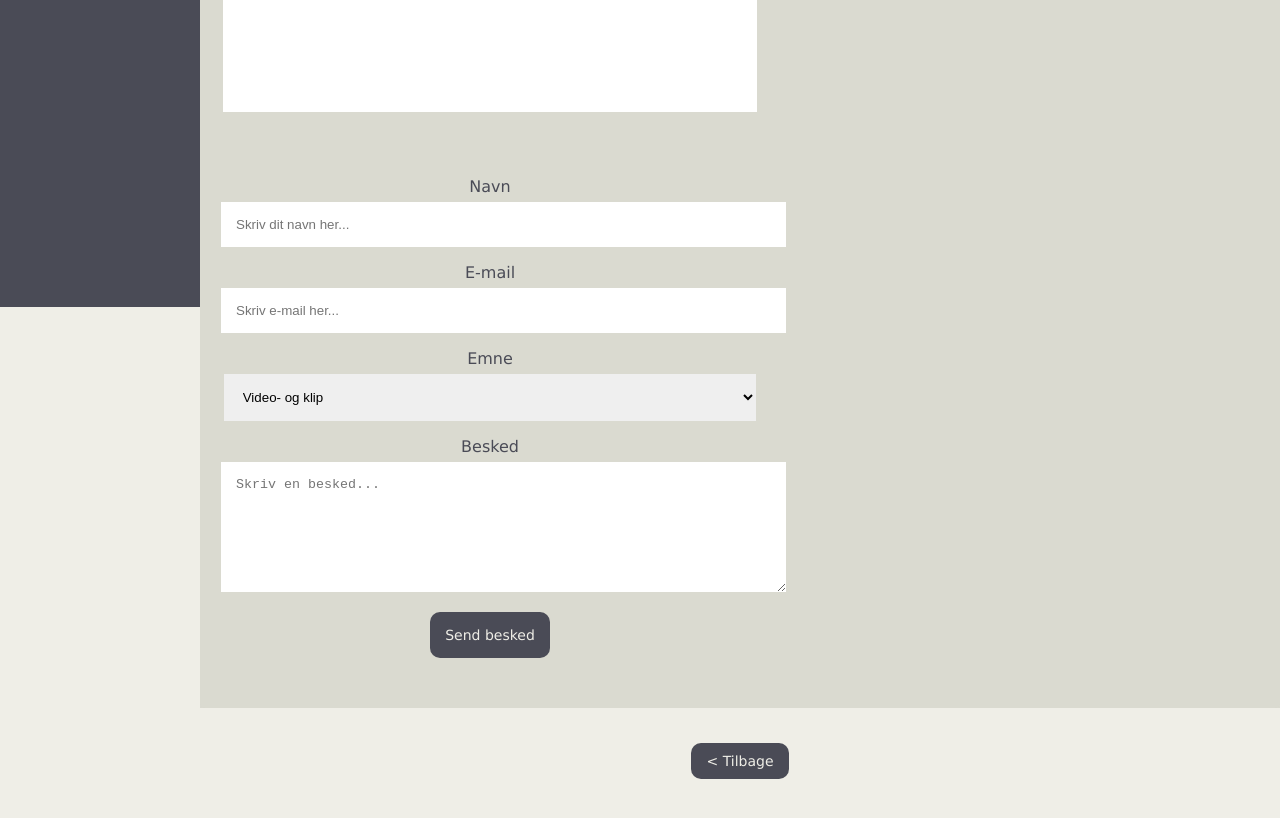
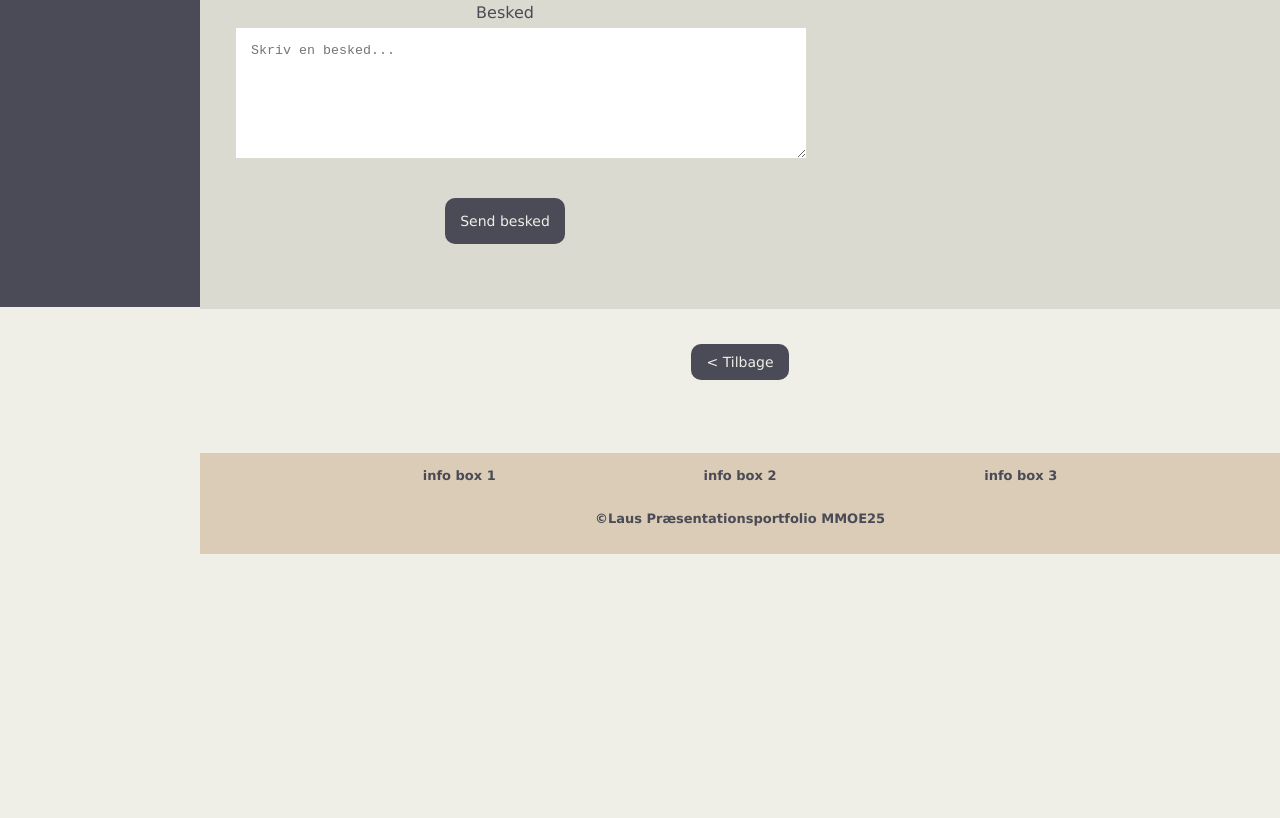
Before and after one commit to lauhofn-mmd/p3-praesentaionsportfolio, a plain HTML site: page kontakt.html in a window 1280 px wide. Shown: the part 508-1326 px from the top of the page. After the commit the page ends 1062 px from the top, so only its background shows below. Drawn offline with Linux system fonts and the light colour scheme.

Commit message:
footer på alle sider
footer

```diff
--- a/kontakt.html
+++ b/kontakt.html
@@ -60,9 +60,6 @@
                   <div class="kontakt-container">
                     <div id="kontakt-formular">   <!-- Svarer til Row i eksempel side, SLET SENERE -->
 
-                      <div class="kontakt-kolonne">
-                        <img src="img/lau-webp/white.webp" style="width:99%; margin-bottom: 15px;" alt="billede af mig på kontakt side">
-                      </div>
 
                       <div class="kontakt-kolonne">
 
@@ -83,8 +80,9 @@
                         <label for="subject">Besked</label>
                         <textarea id="subject" name="subject" placeholder="Skriv en besked..." style="height:100px"></textarea>
 
-                        <input type="submit" value="Send besked">
-
+                        <div id="send-knap">
+                          <input type="submit" value="Send besked">
+                        </div>
 
                       </div>
 
@@ -108,26 +106,21 @@
 
           </div>
 
+
+          <!-- Start på Hjemmeside Footer -->
+            <footer>
+              <div class="footer-container">
+                <div>info box 1</div>
+                <div>info box 2</div>
+                <div>info box 3</div>
+              </div>
+              <br>
+              <p>©Laus Præsentationsportfolio MMOE25</p>
+            </footer>
+          <!-- Start på Hjemmeside Footer -->
+
         </main>
       <!-- Slut på Main Content -->
-
-
-      <!-- Start på Hjemmeside Footer -->
-        <footer class="footer">
-          <br>
-          <!--<div class="menu-soMe-container">
-            <div class="soMe-container">
-              <img src="img/soMe-ikoner webp/fb-4A4B56.png" alt="facebook" style="width:10%">
-            </div>
-            <div class="soMe-container">
-              <img src="img/soMe-ikoner webp/insta-4A4B56.png" alt="insta" style="width:10%">
-            </div>
-            <div class="soMe-container">
-              <img src="img/soMe-ikoner webp/linked-4A4B56.png" alt="linked" style="width:10%">
-            </div>
-          </div>-->
-        </footer>
-      <!-- Start på Hjemmeside Footer -->
 
 
 
--- a/stylesheet.css
+++ b/stylesheet.css
@@ -12,7 +12,7 @@
 
     .menu {grid-area: menu;}   /* Erklæring af grid areas */
     .main {grid-area: main;}
-    .footer {grid-area: footer;}
+    /*.footer {grid-area: footer;}*/
 
 /* Slut på Body */
 
@@ -29,8 +29,8 @@
         display: grid;
         grid-template-areas:
             "menu menu"      /* Hvordan tabellen er sat op i webpage */
-            "main main"      /* Forestil dig teksten i en 2x3 tabel */
-            "footer footer";
+            "main main";      /* Forestil dig teksten i en 2x3 tabel */
+            /*"footer footer";*/
 
         grid-gap: 0;
         padding: 0;
@@ -266,7 +266,7 @@
             margin-left: 20px;
             margin-right: 20px;
             border-radius: 10px;
-            width: 470px;
+            width: 475px;
         }
 
         div.tegne-container img {
@@ -319,13 +319,14 @@
 
 
         input[type=text], select, textarea {
-            width: 99%;
+            width: 100%;
             padding: 15px;
             border: 1px solid #DADAD0;
             margin-top: 5px;
             margin-bottom: 15px;
             resize: vertical;
         }
+
 
         input[type=submit] {   /* Knappen til Send Besked i kontakt formular */
             background-color: #4A4B56;
@@ -344,6 +345,10 @@
             text-decoration: underline;
         }
 
+        #send-knap {
+            margin-top: 20px;
+        }
+
 
         #kontakt-formular:after {  /* Clear floats after the columns - UNDERSØG HVAD DET BETYDER*/
             content: "";
@@ -351,7 +356,19 @@
             clear: both;
         }
 
+        .kontakt-kolonne {
+            float: center;
+            width: 85%;
+            padding: 20px;
+        }
 
+        #besked-emne {
+            width: 500px;
+        }
+
+        #send-knap {
+            margin-top: 20px;
+        }
 
 
     /* SLUT PÅ OM KONTAKT SIDE CSS */
@@ -359,18 +376,30 @@
 
     /* Start på footer*/
 
-        .footer {
-            background-color: #CDB793;
-            color: #EFEEE7;
+        .main footer {
+            text-align: center;
+            padding: 5px;
+            background-color: #DACCB6;
             bottom: 0;
-            position: fixed;
-            height: 30px;
+            color: #4A4B56;
+            font-size: 13px;
+            font-weight: bold;
+            padding: 15px;
+        }
+
+        .main .footer-container {
+            display: flex;
+            flex-direction: row;
+            justify-content: space-evenly;
         }
 
     /* Start på footer*/
 
 
 /* Grid container */
+
+
+
 
 
 /* Media Query for PC Skærm */
@@ -477,10 +506,13 @@
         /* START PÅ KONTAKT SIDE */
 
         .kontakt-kolonne {
-            float: left;
+            float: center;
             width: 50%;
-            margin-top: 6px;
-            padding: 20px;
+            margin: 15px;
+        }
+
+        #besked-emne {
+            width: 635px;
         }
 
 
@@ -513,7 +545,7 @@
                 margin-left: 20px;
                 margin-right: 20px;
                 border-radius: 10px;
-                width: 1120px;
+                width: 1135px;
             }
 
             div.tegne-container img {
@@ -543,10 +575,30 @@
                 font-size: 16px;
             }
 
+        /* SLUT PÅ OM MIG SIDE */
 
 
+        /* START PÅ FOOTER */
 
-        /* SLUT PÅ OM MIG SIDE */
+            .main footer {
+                text-align: center;
+                padding: 5px;
+                background-color: #DACCB6;
+                bottom: 0;
+                color: #4A4B56;
+                font-size: 13px;
+                font-weight: bold;
+                padding: 15px;
+            }
+
+            .main .footer-container {
+                display: flex;
+                flex-direction: row;
+                justify-content: space-evenly;
+            }
+
+
+        /* SLUT PÅ FOOTER  */
 
 
     }
```
Also changed, not shown: index.html (+22 -16 lines), om-mig.html (+20 -7 lines), portfolio.html (+12 -18 lines).
